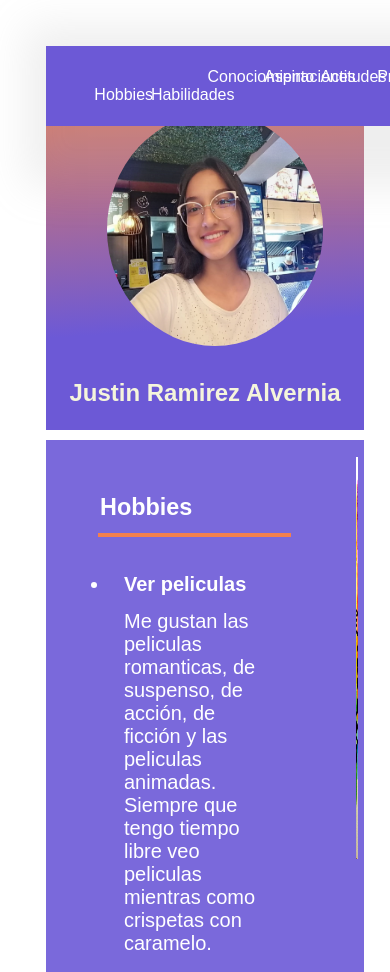
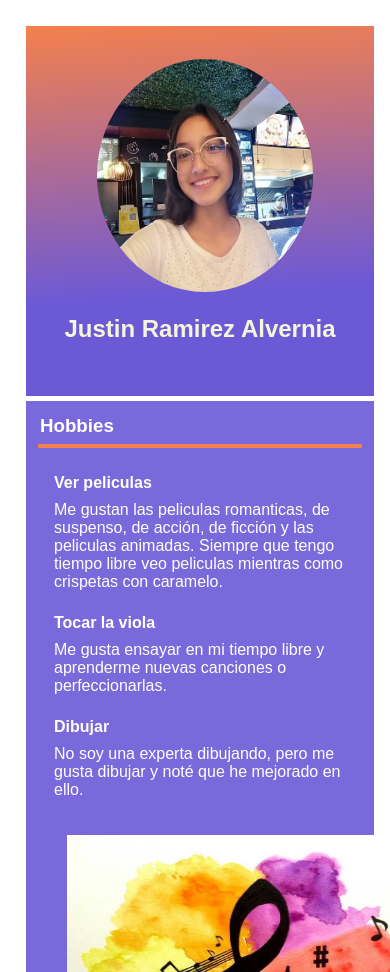
Before and after one commit to RamirezJustin/Trabajo-final, a plain HTML site: page index.html in a window 390 px wide. Shown: the top 972 px of the page. Drawn offline with Linux system fonts and the light colour scheme; files whose address does not match are found by name.

Commit message:
se hizo la Media Queries

```diff
--- a/assets/Css/style.css
+++ b/assets/Css/style.css
@@ -9,3 +9,43 @@
 a{
     text-decoration: none;
 }
+@media(max-width: 480px) {
+    *{
+        margin: 5px;
+    }
+    .contenido{
+        flex-direction: column;
+        width: 100%;
+    }
+    .contenido:nth-of-type(odd){
+        flex-direction: column-reverse;
+        width: 100%;
+    }
+    .card_image{
+        width: 300px;
+        height: 400px;
+    }
+    .contmenu{
+        display: none;
+    }
+    .card_image img{
+        padding-left:8%;
+    }
+    .card_content{
+        padding:0px;
+        font-size: 16px;
+    }
+    .card_image{
+        width: 392px;
+    }
+    .info{
+        height: 280px;
+        font-size: 20px;
+    }
+    .card_perfil{
+        padding-left: 5%;
+    }
+    ul{
+        list-style: none;
+    }
+}
--- a/index.html
+++ b/index.html
@@ -6,6 +6,7 @@
     <meta http-equiv="X-UA-Compatible" content="IE=edge">
     <meta name="viewport" content="width=device-width, initial-scale=1.0">
     <link rel="stylesheet" href="./assets/Css/style.css">
+    <script src="./assets/Js/main.js"></script>
     <title>Curriculum</title>
 </head>
 
```
